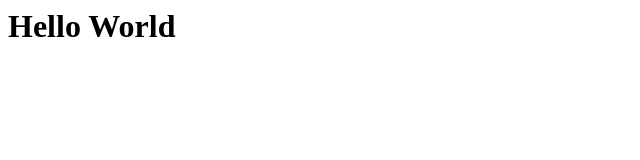
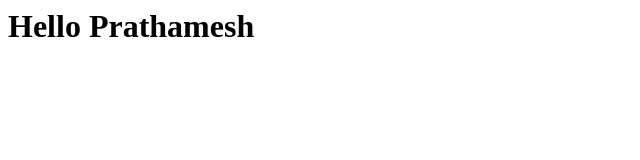
Before and after one commit to prathamtest2/testllmresponse, a plain HTML site: page index.html in a window 1280 px wide. Shown: the whole page, without its empty margins (0-640 px from the left). Drawn offline with Linux system fonts and the light colour scheme.

Commit message:
Update title and heading in index.html

```diff
--- a/index.html
+++ b/index.html
@@ -1,8 +1,8 @@
 <html>
   <head>
-    <title>Testllmresponse</title>
+    <title>Testllm</title>
   </head>
   <body>
-    <h1>Hello World</h1>
+    <h1><i></i>Hello Prathamesh</i></h1>
   </body>
 </html>
```
